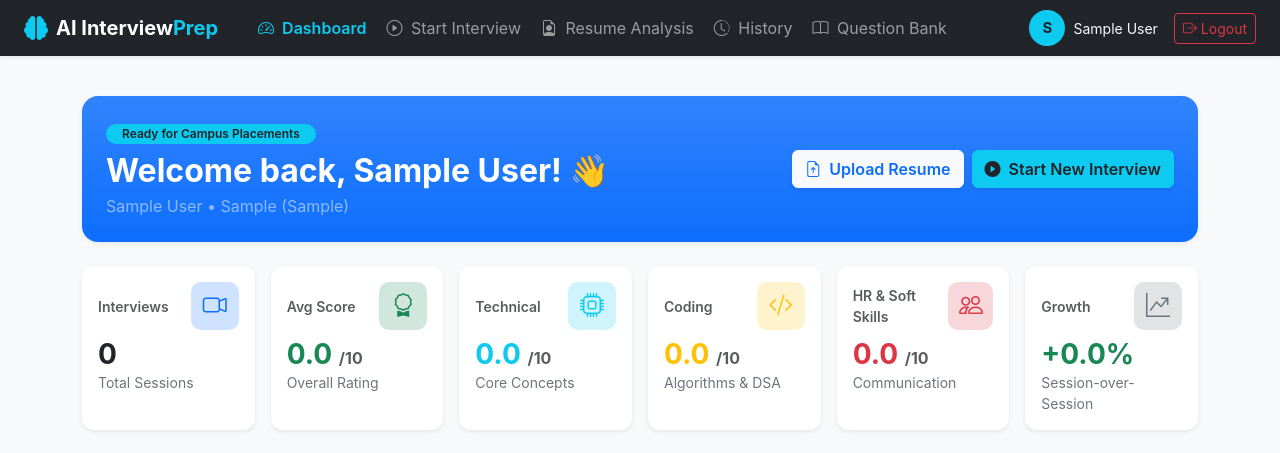
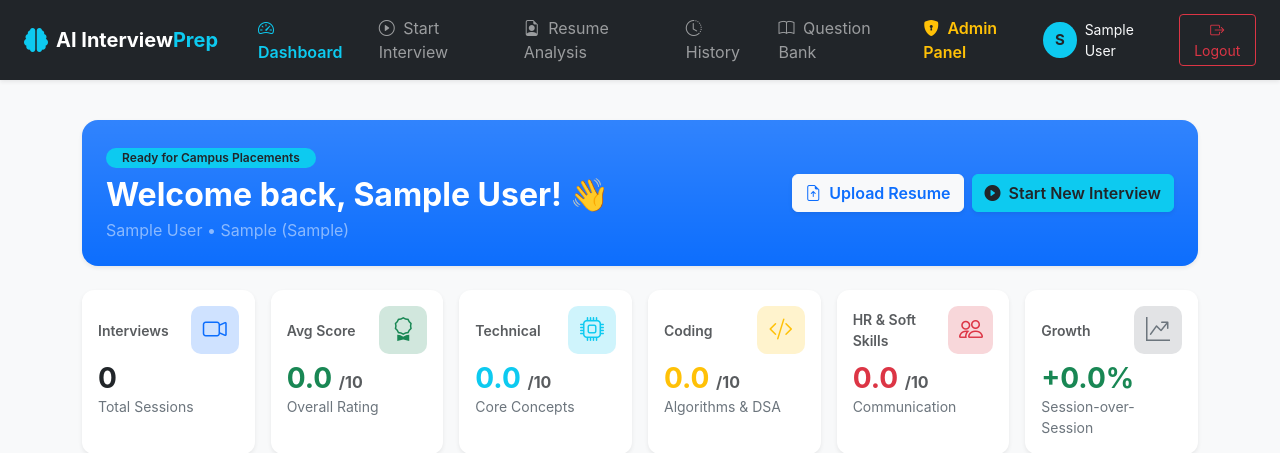
Before and after one commit to Lokeshabm/Ai_Interview_preperation_System, a Django app: page /dashboard/ in a window 1280 px wide. Shown: the top 453 px of the page. Run offline with Django 5.2, Linux system fonts and the light colour scheme; a user stored in the database is signed in; tables that the repository leaves empty hold one stand-in row (values such as "Sample post"); data that the repository does not hold is empty.

Commit message:
Add Admin Panel navigation link for staff users

```diff
--- a/interview/templates/interview/base.html
+++ b/interview/templates/interview/base.html
@@ -55,6 +55,13 @@
                             <i class="bi bi-book me-1"></i> Question Bank
                         </a>
                     </li>
+                    {% if user.is_staff %}
+                    <li class="nav-item">
+                        <a class="nav-link text-warning fw-semibold" href="/admin/" target="_blank">
+                            <i class="bi bi-shield-lock-fill me-1"></i> Admin Panel
+                        </a>
+                    </li>
+                    {% endif %}
                 </ul>
                 <div class="d-flex align-items-center gap-3">
                     <a href="{% url 'profile' %}" class="text-decoration-none text-light d-flex align-items-center gap-2">
```
